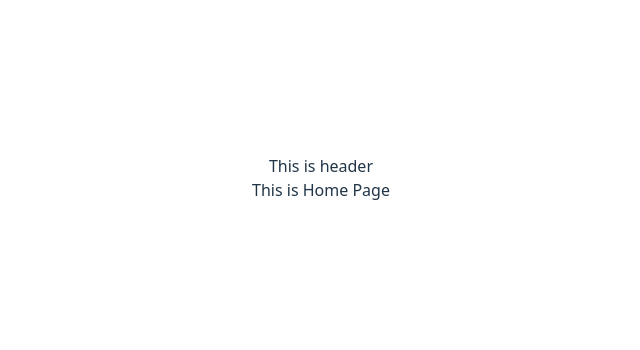
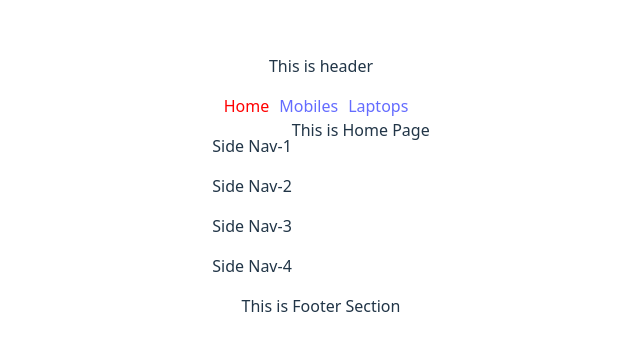
Before and after one commit to AnikaTabassum786/frontend-project-16, a React (Vite) app: page / in a window 1280 px wide. Shown: the part 222-572 px from the top of the page, without its empty margins (319-959 px from the left). Built offline with nearby package versions, Linux system fonts and the light colour scheme.

Commit message:
NavLink added

```diff
--- /dev/null
+++ b/src/components/Footer/Footer.jsx
@@ -0,0 +1,11 @@
+import React from 'react';
+
+const Footer = () => {
+    return (
+        <div>
+            This is Footer Section
+        </div>
+    );
+};
+
+export default Footer;
--- /dev/null
+++ b/src/components/Header/Header.css
@@ -0,0 +1,3 @@
+nav a{
+    margin-right: 10px;
+}
--- a/src/components/Header/Header.jsx
+++ b/src/components/Header/Header.jsx
@@ -1,9 +1,18 @@
 import React from 'react';
+
+import './Header.css'
+import { NavLink } from 'react-router';
 
 const Header = () => {
     return (
         <div>
-            This is header
+          <p>This is header</p>
+
+          <nav>
+             <NavLink to='/'>Home</NavLink>
+             <NavLink to='/mobiles'>Mobiles</NavLink>
+             <NavLink to='/laptops'>Laptops</NavLink>
+          </nav>
         </div>
     );
 };
--- /dev/null
+++ b/src/components/Root/Root.css
@@ -0,0 +1,7 @@
+.root-main{
+    display: flex;
+}
+
+nav a.active {
+    color: red;
+  }
--- a/src/components/Root/Root.jsx
+++ b/src/components/Root/Root.jsx
@@ -1,12 +1,19 @@
 import React from 'react';
 import Header from '../Header/Header';
 import { Outlet } from 'react-router';
+import Footer from '../Footer/Footer';
+import './Root.css'
+import SideBar from '../SideBar/SideBar';
 
 const Root = () => {
     return (
         <div>
             <Header></Header>
-            <Outlet></Outlet>
+            <div className='root-main'>
+                <SideBar></SideBar>
+                <Outlet></Outlet>
+            </div>
+            <Footer></Footer>
         </div>
     );
 };
--- /dev/null
+++ b/src/components/SideBar/SideBar.jsx
@@ -0,0 +1,19 @@
+import React from 'react';
+
+const SideBar = () => {
+    return (
+        <div>
+            <aside>
+                <nav>
+                    <p>Side Nav-1</p>
+                    <p>Side Nav-2</p>
+                    <p>Side Nav-3</p>
+                    <p>Side Nav-4</p>
+
+                </nav>
+            </aside>
+        </div>
+    );
+};
+
+export default SideBar;
```
